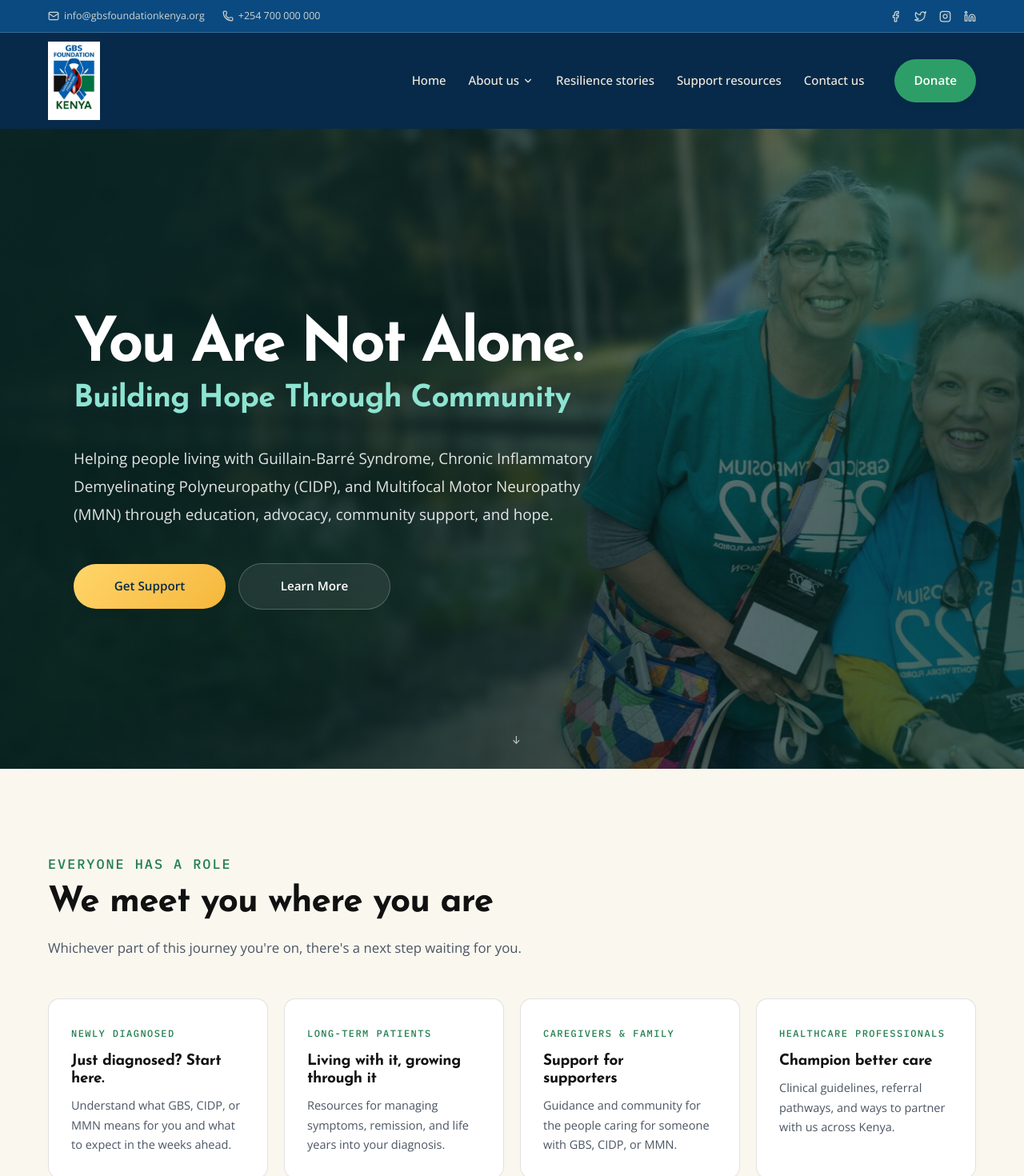
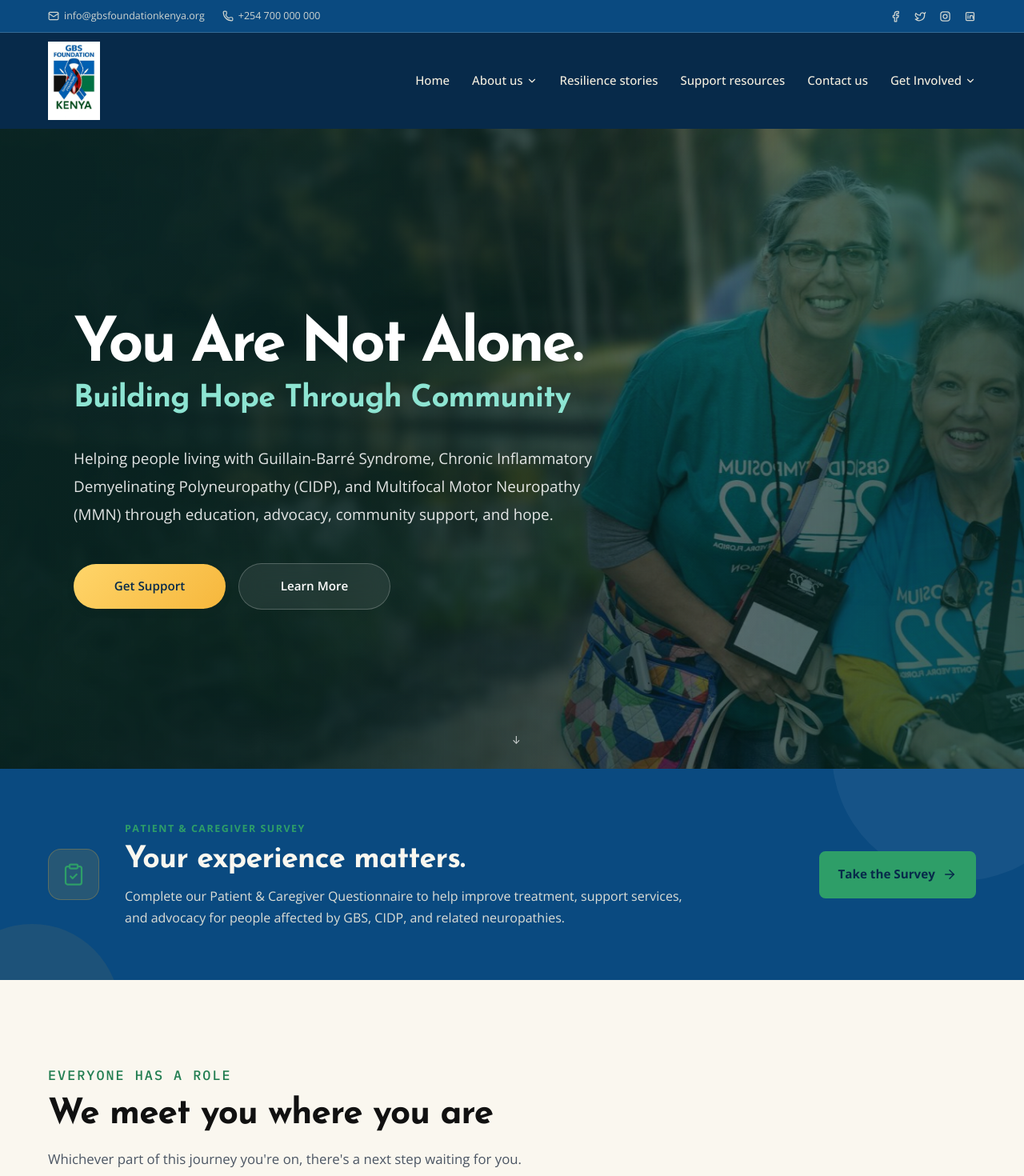
Before and after one commit to collinsMutai/GBSKenya, a React (Vite) app in the folder client/: page / in a window 1280 px wide. Shown: the top 1470 px of the page at 80% size. Built offline with nearby package versions, Linux system fonts and the light colour scheme.

Commit message:
added contact and newsletter

```diff
--- a/client/src/components/Navbar/Navbar.css
+++ b/client/src/components/Navbar/Navbar.css
@@ -111,18 +111,7 @@
 }
 
 
-.navbar__dropdown {
-  position: relative;
-}
 
-.navbar__dropdown::after {
-  content: "";
-  position: absolute;
-  left: 0;
-  right: 0;
-  top: 100%;
-  height: 16px;
-}
 /* Logo */
 
 .navbar__brand {
@@ -191,21 +180,23 @@
 
 
 
-/* Donate button spacing */
-
-.navbar__links .btn {
-
-  margin-left:10px;
-
-}
-
-
 /* ==============================
-   Desktop Dropdown (About us)
+   Desktop Dropdown (About us / Get Involved)
 ============================== */
 
 .navbar__dropdown {
   position: relative;
+}
+
+/* invisible bridge so the panel doesn't close when moving the cursor
+   from the trigger down into the panel */
+.navbar__dropdown::after {
+  content: "";
+  position: absolute;
+  left: 0;
+  right: 0;
+  top: 100%;
+  height: 16px;
 }
 
 .navbar__dropdown-trigger svg {
@@ -247,6 +238,19 @@
   pointer-events: auto;
   transform: translateX(-50%) translateY(0);
 }
+
+/* Right-aligned variant for dropdowns near the right edge of the nav,
+   so the panel doesn't clip off-screen (used by Get Involved) */
+.navbar__dropdown-panel--right {
+  left: auto;
+  right: 0;
+  transform: translateY(-6px);
+}
+
+.navbar__dropdown-panel--right.is-open {
+  transform: translateY(0);
+}
+
 .navbar__dropdown-link {
   display: block;
   padding: 10px 14px;
@@ -306,7 +310,7 @@
 }
 
 
-/* Mobile About group (collapsible) */
+/* Mobile collapsible group (About us / Get Involved) */
 
 .navbar__mobile-group {
   display: flex;
@@ -519,7 +523,6 @@
   }
 
 
-
   .navbar__mobile-cta {
 
     margin-top:1rem;
--- a/client/src/components/Navbar/Navbar.jsx
+++ b/client/src/components/Navbar/Navbar.jsx
@@ -5,22 +5,58 @@ import "./Navbar.css";
 import logo from "../../assets/logo.jpeg";
 
 const links = [
-  { label: "Home", to: "/" },
+  {
+    label: "Home",
+    to: "/",
+  },
   {
     label: "About us",
     to: "/about/who-we-are",
     children: [
-      { label: "Who We Are", to: "/about/who-we-are" },
-      { label: "Leadership", to: "/about/leadership" },
       {
-        label: "Global Medical Advisory Board",
+        label: "Who We Are",
+        to: "/about/who-we-are",
+      },
+      {
+        label: "Leadership",
+        to: "/about/leadership",
+      },
+      {
+        label: "Our Medical Advisory Board",
         to: "/about/medical-advisory-board",
       },
     ],
   },
-  { label: "Resilience stories", to: "/stories" },
-  { label: "Support resources", to: "/resources" },
-  { label: "Contact us", to: "/contact" },
+  {
+    label: "Resilience stories",
+    to: "/stories",
+  },
+  {
+    label: "Support resources",
+    to: "/resources",
+  },
+  {
+    label: "Contact us",
+    to: "/contact",
+  },
+  {
+    label: "Get Involved",
+    to: "/get-involved",
+    children: [
+      {
+        label: "Patient and Caregiver Survey",
+        to: "/get-involved/patient-caregiver-survey",
+      },
+      {
+        label: "Partner with us",
+        to: "/get-involved/partner-with-us",
+      },
+      {
+        label: "Donate",
+        to: "/get-involved/donate",
+      },
+    ],
+  },
 ];
 
 const iconBase = {
@@ -43,7 +79,7 @@ function FacebookIcon({ size = 24, ...props }) {
 function TwitterIcon({ size = 24, ...props }) {
   return (
     <svg {...iconBase} width={size} height={size} {...props}>
-      <path d="M23 3a10.9 10.9 0 0 1-3.14 1.53 4.48 4.48 0 0 0-7.86 3v1A10.66 10.66 0 0 1 3 4s-4 9 5 13a11.64 11.64 0 0 1-7 2c9 5 20 0 20-11.5a4.5 4.5 0 0 0-.08-.83A7.72 7.72 0 0 0 23 3z" />
+      <path d="M22 4s-.7 2.1-2 3.4c1.6 10-9.4 17.3-18 10.2 2.2.1 4.4-.6 6-2C3 14.5.5 9.6 3 5.7c2.3 2.8 5.7 4.2 9 4-.9-4.2 4-6.6 7-3.8 1.1 0 2.8-.6 3-1.9z" />
     </svg>
   );
 }
@@ -51,9 +87,9 @@ function TwitterIcon({ size = 24, ...props }) {
 function InstagramIcon({ size = 24, ...props }) {
   return (
     <svg {...iconBase} width={size} height={size} {...props}>
-      <rect x="2" y="2" width="20" height="20" rx="5" />
-      <path d="M16 11.37A4 4 0 1 1 12.63 8 4 4 0 0 1 16 11.37z" />
-      <line x1="17.5" y1="6.5" x2="17.5" y2="6.5" />
+      <rect x="3" y="3" width="18" height="18" rx="5" />
+      <circle cx="12" cy="12" r="4" />
+      <circle cx="17.5" cy="6.5" r="0.8" fill="currentColor" stroke="none" />
     </svg>
   );
 }
@@ -61,21 +97,24 @@ function InstagramIcon({ size = 24, ...props }) {
 function LinkedinIcon({ size = 24, ...props }) {
   return (
     <svg {...iconBase} width={size} height={size} {...props}>
-      <path d="M16 8a6 6 0 0 1 6 6v7h-4v-7a2 2 0 0 0-2-2 2 2 0 0 0-2 2v7h-4v-7a6 6 0 0 1 6-6z" />
-      <rect x="2" y="9" width="4" height="12" />
-      <circle cx="4" cy="4" r="2" />
+      <rect x="4" y="4" width="16" height="16" rx="2" />
+      <path d="M8 11v5" />
+      <path d="M8 8v.01" />
+      <path d="M12 16v-5" />
+      <path d="M12 13a3 3 0 0 1 6 0v3" />
     </svg>
   );
 }
 
 export default function Navbar() {
   const [open, setOpen] = useState(false);
-  const [mobileAboutOpen, setMobileAboutOpen] = useState(false);
   const [openDropdown, setOpenDropdown] = useState(null);
+  const [mobileDropdownOpen, setMobileDropdownOpen] = useState(null);
 
-  // Prevent page scrolling while mobile menu is open
+  // Prevent page scrolling when mobile menu is open
   useEffect(() => {
     document.body.style.overflow = open ? "hidden" : "";
+
     return () => {
       document.body.style.overflow = "";
     };
@@ -83,12 +122,15 @@ export default function Navbar() {
 
   const closeMenu = () => {
     setOpen(false);
-    setMobileAboutOpen(false);
+    setMobileDropdownOpen(null);
   };
 
   return (
     <header className="navbar">
-      {/* Top Bar */}
+      {/* ==============================
+          Top Bar
+      ============================== */}
+
       <div className="topbar">
         <div className="container topbar__row">
           <div className="topbar__contact">
@@ -146,12 +188,16 @@ export default function Navbar() {
         </div>
       </div>
 
-      {/* Main Navigation */}
+      {/* ==============================
+          Main Navigation
+      ============================== */}
+
       <div className="container navbar__row">
         <Link to="/" className="navbar__brand" onClick={closeMenu}>
           <img src={logo} alt="GBS Foundation Kenya" className="navbar__logo" />
         </Link>
 
+        {/* Desktop Navigation */}
         <nav className="navbar__links">
           {links.map((link) =>
             link.children ? (
@@ -192,12 +238,9 @@ export default function Navbar() {
               </Link>
             ),
           )}
-
-          <Link to="/resources" className="btn btn-primary">
-            Donate
-          </Link>
         </nav>
 
+        {/* Mobile Menu Button */}
         <button
           type="button"
           aria-label={open ? "Close menu" : "Open menu"}
@@ -209,7 +252,10 @@ export default function Navbar() {
         </button>
       </div>
 
-      {/* Fullscreen Mobile Menu */}
+      {/* ==============================
+          Mobile Menu
+      ============================== */}
+
       {open && (
         <nav className="navbar__mobile">
           {links.map((link) =>
@@ -218,20 +264,29 @@ export default function Navbar() {
                 <button
                   type="button"
                   className="navbar__link navbar__mobile-group-trigger"
-                  onClick={() => setMobileAboutOpen((prev) => !prev)}
-                  aria-expanded={mobileAboutOpen}
+                  onClick={() =>
+                    setMobileDropdownOpen((prev) =>
+                      prev === link.to ? null : link.to,
+                    )
+                  }
+                  aria-expanded={mobileDropdownOpen === link.to}
                 >
                   {link.label}
+
                   <ChevronDown
                     size={18}
                     strokeWidth={2}
                     style={{
-                      transform: mobileAboutOpen ? "rotate(180deg)" : "none",
+                      transform:
+                        mobileDropdownOpen === link.to
+                          ? "rotate(180deg)"
+                          : "none",
                       transition: "transform 0.2s ease",
                     }}
                   />
                 </button>
-                {mobileAboutOpen && (
+
+                {mobileDropdownOpen === link.to && (
                   <div className="navbar__mobile-submenu">
                     {link.children.map((child) => (
                       <Link
@@ -257,14 +312,6 @@ export default function Navbar() {
               </Link>
             ),
           )}
-
-          <Link
-            to="/resources"
-            className="btn btn-primary navbar__mobile-cta"
-            onClick={closeMenu}
-          >
-            Donate
-          </Link>
         </nav>
       )}
     </header>
--- /dev/null
+++ b/client/src/components/SurveyCTA/SurveyCTA.css
@@ -0,0 +1,292 @@
+
+/* ==============================
+   Patient & Caregiver Survey CTA
+============================== */
+
+.survey-cta {
+  position: relative;
+
+  padding: 4rem 0;
+
+  background: var(--canopy-700);
+
+  color: var(--ivory-50);
+
+  overflow: hidden;
+}
+
+
+/* Decorative background */
+
+.survey-cta::before {
+  content: "";
+
+  position: absolute;
+
+  width: 320px;
+  height: 320px;
+
+  top: -180px;
+  right: -80px;
+
+  border-radius: 50%;
+
+  background: rgba(250, 247, 239, 0.05);
+
+  pointer-events: none;
+}
+
+.survey-cta::after {
+  content: "";
+
+  position: absolute;
+
+  width: 220px;
+  height: 220px;
+
+  bottom: -150px;
+  left: -70px;
+
+  border-radius: 50%;
+
+  background: rgba(246, 180, 45, 0.08);
+
+  pointer-events: none;
+}
+
+
+/* ==============================
+   Inner Layout
+============================== */
+
+.survey-cta__inner {
+  position: relative;
+
+  z-index: 1;
+
+  display: grid;
+
+  grid-template-columns: auto 1fr auto;
+
+  align-items: center;
+
+  gap: 2rem;
+}
+
+
+/* ==============================
+   Icon
+============================== */
+
+.survey-cta__icon {
+  display: flex;
+
+  align-items: center;
+  justify-content: center;
+
+  width: 64px;
+  height: 64px;
+
+  flex-shrink: 0;
+
+  color: var(--marigold-500);
+
+  background: rgba(246, 180, 45, 0.12);
+
+  border: 1px solid rgba(246, 180, 45, 0.25);
+
+  border-radius: 16px;
+}
+
+
+/* ==============================
+   Content
+============================== */
+
+.survey-cta__content {
+  max-width: 760px;
+}
+
+.survey-cta__eyebrow {
+  display: block;
+
+  margin-bottom: 0.45rem;
+
+  color: var(--marigold-500);
+
+  font-size: 0.78rem;
+
+  font-weight: 700;
+
+  letter-spacing: 0.12em;
+
+  text-transform: uppercase;
+}
+
+.survey-cta__title {
+  margin: 0 0 0.65rem;
+
+  color: var(--ivory-50);
+
+  font-size: clamp(1.7rem, 3vw, 2.35rem);
+
+  line-height: 1.15;
+
+  font-weight: 700;
+}
+
+.survey-cta__text {
+  max-width: 720px;
+
+  margin: 0;
+
+  color: var(--ivory-100);
+
+  font-size: 1rem;
+
+  line-height: 1.7;
+
+  opacity: 0.9;
+}
+
+
+/* ==============================
+   Button
+============================== */
+
+.survey-cta__action {
+  flex-shrink: 0;
+}
+
+.survey-cta__button {
+  display: inline-flex;
+
+  align-items: center;
+  justify-content: center;
+
+  gap: 0.6rem;
+
+  min-width: 170px;
+
+  padding: 0.9rem 1.35rem;
+
+  color: var(--canopy-900);
+
+  background: var(--marigold-500);
+
+  border: 2px solid var(--marigold-500);
+
+  border-radius: 8px;
+
+  font-size: 0.95rem;
+
+  font-weight: 700;
+
+  text-decoration: none;
+
+  transition:
+    background 0.25s ease,
+    border-color 0.25s ease,
+    color 0.25s ease,
+    transform 0.25s ease,
+    box-shadow 0.25s ease;
+}
+
+.survey-cta__button svg {
+  transition: transform 0.25s ease;
+}
+
+.survey-cta__button:hover {
+  color: var(--canopy-900);
+
+  background: var(--ivory-50);
+
+  border-color: var(--ivory-50);
+
+  transform: translateY(-2px);
+
+  box-shadow: 0 8px 20px rgba(0, 0, 0, 0.15);
+}
+
+.survey-cta__button:hover svg {
+  transform: translateX(4px);
+}
+
+
+/* ==============================
+   Tablet
+============================== */
+
+@media (max-width: 900px) {
+  .survey-cta {
+    padding: 3.5rem 0;
+  }
+
+  .survey-cta__inner {
+    grid-template-columns: auto 1fr;
+  }
+
+  .survey-cta__action {
+    grid-column: 2;
+  }
+}
+
+
+/* ==============================
+   Mobile
+============================== */
+
+@media (max-width: 600px) {
+  .survey-cta {
+    padding: 3rem 0;
+  }
+
+  .survey-cta__inner {
+    display: flex;
+
+    flex-direction: column;
+
+    align-items: flex-start;
+
+    gap: 1.25rem;
+  }
+
+  .survey-cta__icon {
+    width: 56px;
+    height: 56px;
+  }
+
+  .survey-cta__title {
+    font-size: 1.75rem;
+  }
+
+  .survey-cta__text {
+    font-size: 0.95rem;
+
+    line-height: 1.65;
+  }
+
+  .survey-cta__action {
+    width: 100%;
+  }
+
+  .survey-cta__button {
+    width: 100%;
+  }
+}
+
+
+/* ==============================
+   Reduced Motion
+============================== */
+
+@media (prefers-reduced-motion: reduce) {
+  .survey-cta__button,
+  .survey-cta__button svg {
+    transition: none;
+  }
+
+  .survey-cta__button:hover {
+    transform: none;
+  }
+}
--- /dev/null
+++ b/client/src/components/SurveyCTA/SurveyCTA.jsx
@@ -0,0 +1,42 @@
+
+import { Link } from "react-router-dom";
+import { ArrowRight, ClipboardCheck } from "lucide-react";
+import "./SurveyCTA.css";
+
+export default function SurveyCTA() {
+  return (
+    <section className="survey-cta" aria-labelledby="survey-cta-title">
+      <div className="container survey-cta__inner">
+        <div className="survey-cta__icon">
+          <ClipboardCheck size={30} strokeWidth={1.8} />
+        </div>
+
+        <div className="survey-cta__content">
+          <span className="survey-cta__eyebrow">
+            Patient &amp; Caregiver Survey
+          </span>
+
+          <h2 id="survey-cta-title" className="survey-cta__title">
+            Your experience matters.
+          </h2>
+
+          <p className="survey-cta__text">
+            Complete our Patient &amp; Caregiver Questionnaire to help improve
+            treatment, support services, and advocacy for people affected by
+            GBS, CIDP, and related neuropathies.
+          </p>
+        </div>
+
+        <div className="survey-cta__action">
+          <Link
+            to="/get-involved/patient-caregiver-survey"
+            className="survey-cta__button"
+          >
+            Take the Survey
+            <ArrowRight size={18} />
+          </Link>
+        </div>
+      </div>
+    </section>
+  );
+}
--- a/client/src/pages/Home.jsx
+++ b/client/src/pages/Home.jsx
@@ -6,12 +6,14 @@ import FeaturedStory from '../components/FeaturedStory/FeaturedStory.jsx'
 import EventsPreview from '../components/EventsPreview/EventsPreview.jsx'
 import DonateBanner from '../components/DonateBanner/DonateBanner.jsx'
 import NewsletterSignup from '../components/NewsletterSignup/NewsletterSignup.jsx'
+import SurveyCTA from '../components/SurveyCTA/SurveyCTA.jsx'
 
 
 export default function Home() {
   return (
     <>
       <Hero />
+      <SurveyCTA />
       <PathwayCards />
       <ConditionsIntro />
       <ImpactStats />
```
Also changed, not shown: 10 other files (tests, documents, lock files or other folders).
